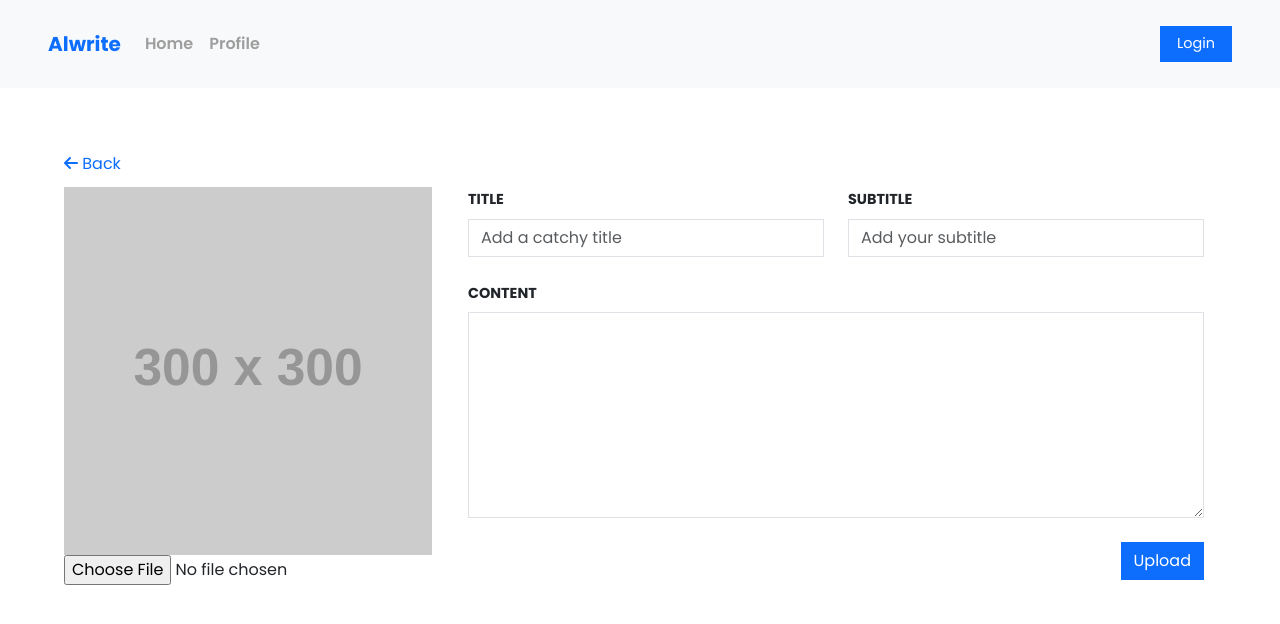
After one commit to fersonull/blog-webapp, a PHP site: page /add_post.php in a window 1280 px wide. The commit adds this page. Shown: the top 624 px of the page. Run offline with PHP 8.4, Linux system fonts and the light colour scheme; grey boxes labelled with a size stand in for pictures from a placeholder-image service; some libraries are stand-ins or nearby versions.

Commit message:
task done: make a form for uploading new post

```diff
--- /dev/null
+++ b/add_post.php
@@ -0,0 +1,72 @@
+<?php
+session_start();
+?>
+
+<!DOCTYPE html>
+<html lang="en">
+<?php require 'app/partials/head.php' ?>
+<body class="poppins-regular">
+    <?php include 'app/partials/nav.php'; ?>
+
+    <?php
+    require __DIR__ . '/vendor/autoload.php';
+
+    // use App\Classes\PostService;
+
+    // $postController = new PostService;
+
+    // $post = $postController->getPostByID();
+    ?>
+
+    <div class="mt-md-5 overflow-hidden">
+        <div class="container-fluid px-lg-5">
+            <form method="POST" action="/blog/app/api/upload_post.php" enctype="multipart/form-data" class="p-3">
+                <a href="/blog/" class="text-decoration-none">
+                    <i class="fas fa-arrow-left mb-3"></i>
+                    Back
+                </a>
+                <div class="row">
+                    <div class="col-md-4">
+                        <!-- picture upload section -->
+                        <img src="https://placehold.co/300" class="w-100">
+                        <input type="file" name="image" class="shadow-none rounded-0">
+                    </div>
+
+                    <div class="col-md-8 py-5 px-3 px-md-4 py-md-0">
+                        <!-- form upload section -->
+                        <div class="row">
+                            <div class="col-md-6">
+                                <div class="mb-4">
+                                    <label for="" class="form-label poppins-bold fs-7 text-uppercase">Title</label>
+                                    <input type="text" class="form-control rounded-0" placeholder="Add a catchy title" name="title">
+                                </div>
+                            </div>
+                            <div class="col-md-6">
+                                <div class="mb-4">
+                                    <label for="" class="form-label poppins-bold fs-7 text-uppercase">Subtitle</label>
+                                    <input type="text" class="form-control rounded-0" placeholder="Add your subtitle" name="subtitle">
+                                </div>
+                            </div>
+                        </div>
+
+                        <div class="row">
+                            <div class="col">
+                                <div class="mb-4">
+                                    <label for="" class="form-label poppins-bold fs-7 text-uppercase">Content</label>
+                                    <textarea name="content" class="form-control rounded-0" rows="8"></textarea>
+                                </div>
+                            </div>
+                        </div>
+
+                        <div class="text-end">
+                            <button class="btn btn-primary rounded-0">Upload</button>
+                        </div>
+                    </div>
+                </div>
+            </form>
+        </div>
+    </div>
+
+    <script src="/blog/app/api/js/upload.js "></script>
+</body>
+</html>
--- a/index.php
+++ b/index.php
@@ -40,7 +40,7 @@ session_start();
                                         <div class="row">
                                             <div class="col-md-4 d-flex align-items-center justify-content-center"
                                                 style="overflow: hidden; max-height: 21.4rem; min-height: 20rem;">
-                                                <img src="app/assets/img/kim.jpeg" alt="blog-img" class="rounded-0 object-fit-cover w-100 h-100">
+                                                <img src="app/api/<?= $data['image'] ?>" alt="blog-img" class="rounded-0 object-fit-cover w-100 h-100">
                                             </div>
                                             <div class="col-md-8">
                                                 <div class="card-body h-100 p-md-0">
--- a/post.php
+++ b/post.php
@@ -43,7 +43,7 @@ session_start();
                                     <div class="row">
                                         <div class="col-md-4 d-flex align-items-center justify-content-center"
                                             style="overflow: hidden; max-height: 22rem;">
-                                            <img src="app/assets/img/kim.jpeg" alt="" class="rounded-0 object-fit-cover w-100 h-100">
+                                            <img src="app/api/<?= $post['image'] ?>" alt="" class="rounded-0 object-fit-cover w-100 h-100">
                                         </div>
                                         <div class="col-md-8">
                                             <div class="card-body p-md-0">
```
Also changed, not shown: app/api/upload_post.php (added, +16 -0 lines), app/classes/PostService.php (+29 -0 lines), app/api/js/upload.js (added), app/api/uploads/34bfb3724e642e1df79bd8e2a94dc5d00a06c2d8_s2_n2_y2.png (added), app/api/uploads/Messenger_creation_0DE14E09-62D2-4773-B256-4F51E04C8E34.jpeg (added), app/api/uploads/Messenger_creation_1AB6FF61-6281-402B-BD80-5C90BD83C680.jpeg (added), app/api/uploads/Messenger_creation_1F6584B5-5C7C-41AA-8DFE-62EA860B9124.jpeg (added), app/api/uploads/black.png (added), app/uploads/gojo.png (added).
